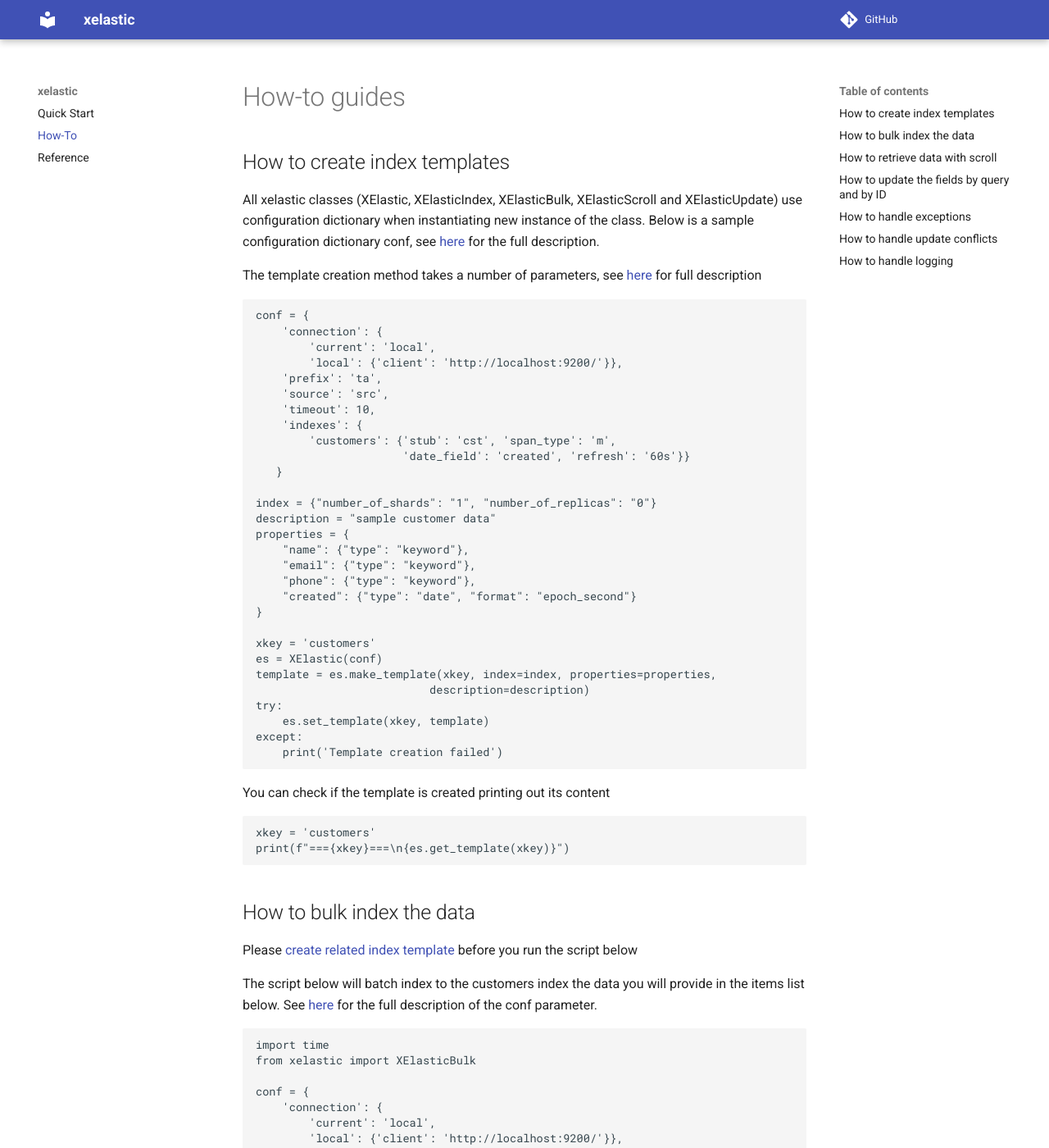
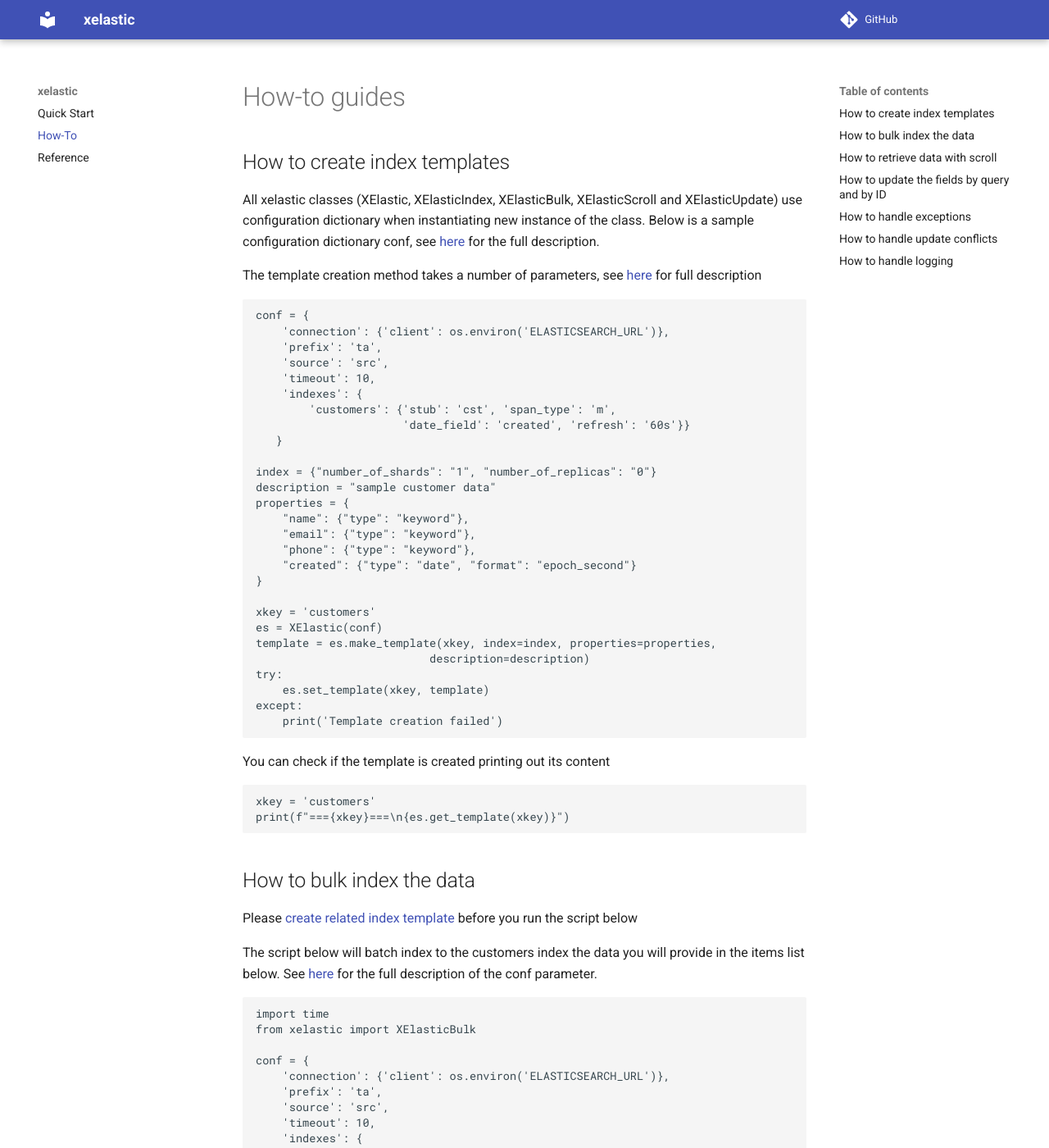
Before and after one commit to RixTechnologies/xelastic, an MkDocs documentation site: the page built from docs/how-to-guides.md, in a window 1280 px wide and 1400 px high. Shown: the whole window at 82% size. Built offline with MkDocs 1.6.1 and Material for MkDocs 9.7.7, drawn with Linux system fonts in a browser that asks for light colours; comment, search, counter and statistics services are not loaded; some of the changed text lies outside the part shown.

````diff
--- a/docs/how-to-guides.md
+++ b/docs/how-to-guides.md
@@ -9,9 +9,7 @@ The template creation method takes a number of parameters, see [here](reference.
 for full description
 ```
 conf = {
-    'connection': {
-        'current': 'local',
-        'local': {'client': 'http://localhost:9200/'}},
+    'connection': {'client': os.environ('ELASTICSEARCH_URL')},
     'prefix': 'ta',
     'source': 'src',
     'timeout': 10,
@@ -56,9 +54,7 @@ import time
 from xelastic import XElasticBulk
 
 conf = {
-    'connection': {
-        'current': 'local',
-        'local': {'client': 'http://localhost:9200/'}},
+    'connection': {'client': os.environ('ELASTICSEARCH_URL')},
     'prefix': 'ta',
     'source': 'src',
     'timeout': 10,
--- a/setup.cfg
+++ b/setup.cfg
@@ -1,6 +1,6 @@
 [metadata]
 name = xelastic
-version = 2.6.2
+version = 2.6.3
 py_modules=['xelastic']
 author = "Juris Rats"
 author_email = "jurisra@gmail.com"
````
Also changed, not shown: dev_readme.md (added, +16 -0 lines), readme.txt (deleted), 8 other files.
